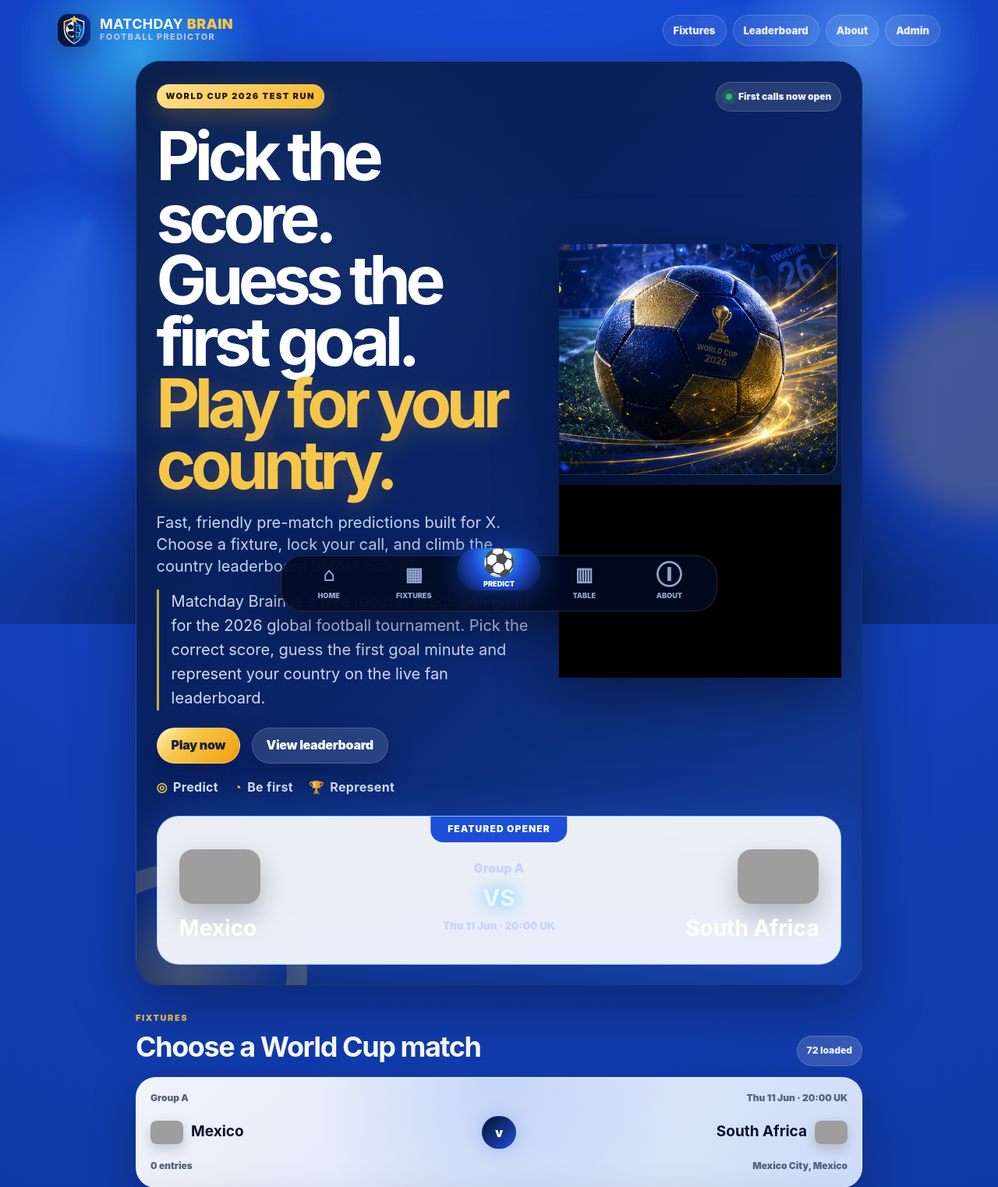
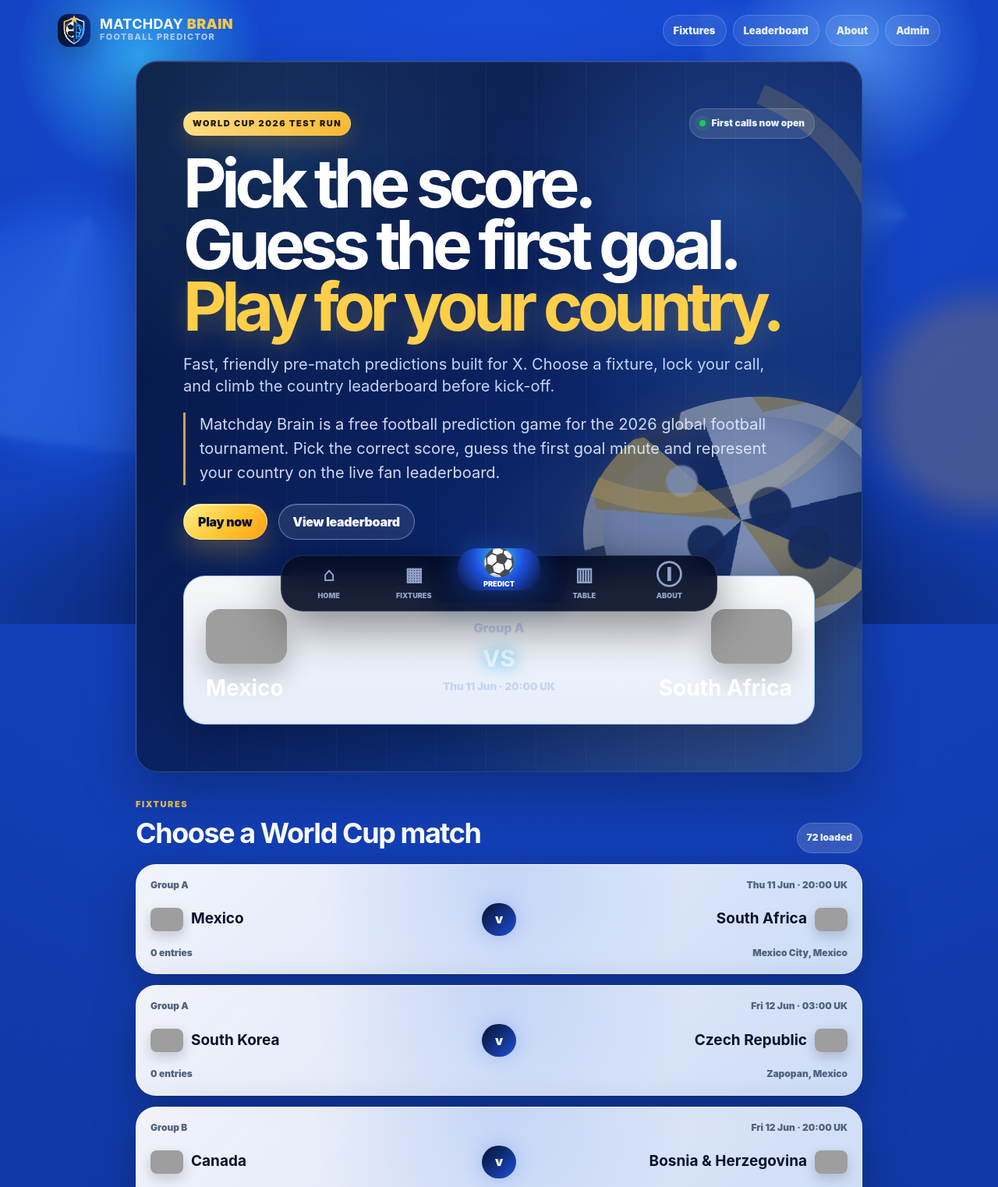
Before and after one commit to matchday-brain/matchday-brain, a Flask app: page / in a window 1280 px wide. Shown: the top 1522 px of the page at 78% size. Run offline with Flask 3, Linux system fonts and the light colour scheme; data comes from the database, SQL or seed files in the repository; data that the repository does not hold is empty; some libraries are stand-ins or nearby versions; grey boxes are pictures that could not be loaded.

Commit message:
Add files via upload

```diff
--- a/templates/index.html
+++ b/templates/index.html
@@ -14,254 +14,212 @@
 {% endblock %}
 
 {% block content %}
+
 <style>
-  .premium-hero.football-hero-upgrade {
+  /* Clean homepage polish - keeps the working layout, removes awkward image box */
+  .premium-hero {
     position: relative;
     overflow: hidden;
     isolation: isolate;
-    padding: clamp(1.2rem, 2vw, 2rem);
     background:
-      radial-gradient(circle at 18% 18%, rgba(73, 140, 255, 0.16), transparent 32%),
-      linear-gradient(135deg, #05173f 0%, #0a2468 48%, #1540a6 100%);
-    border: 1px solid rgba(255,255,255,0.08);
-    border-radius: 32px;
+      radial-gradient(circle at 82% 20%, rgba(72, 148, 255, .26), transparent 30%),
+      radial-gradient(circle at 18% 12%, rgba(82, 196, 255, .14), transparent 30%),
+      linear-gradient(135deg, #06133a 0%, #0a2364 52%, #123f9f 100%) !important;
+    border: 1px solid rgba(170, 205, 255, .22);
+    box-shadow:
+      0 28px 70px rgba(0,0,0,.28),
+      inset 0 1px 0 rgba(255,255,255,.12);
   }
 
-  .premium-hero.football-hero-upgrade::before {
+  .premium-hero::before {
     content: "";
     position: absolute;
     inset: 0;
+    z-index: -3;
+    pointer-events: none;
     background:
-      linear-gradient(90deg, rgba(255,255,255,0.05) 0 1px, transparent 1px 56px),
-      linear-gradient(180deg, rgba(255,255,255,0.035), rgba(255,255,255,0));
-    opacity: 0.22;
-    pointer-events: none;
-    z-index: 0;
+      linear-gradient(90deg, rgba(255,255,255,.05) 1px, transparent 1px) 0 0 / 64px 100%,
+      radial-gradient(ellipse at 86% 86%, rgba(255, 207, 74, .20), transparent 38%),
+      linear-gradient(180deg, rgba(255,255,255,.04), transparent 48%);
+    opacity: .72;
   }
 
-  .premium-hero.football-hero-upgrade::after {
+  /* Stadium sweep */
+  .premium-hero .hero-topline::after {
     content: "";
     position: absolute;
-    left: -10%;
-    right: -10%;
-    bottom: -125px;
-    height: 230px;
-    background: radial-gradient(ellipse at center, rgba(255, 199, 58, 0.24), rgba(255, 199, 58, 0) 68%);
+    right: -110px;
+    bottom: -480px;
+    width: 520px;
+    height: 520px;
+    border-radius: 50%;
+    border: 26px solid rgba(255, 207, 74, .16);
+    border-left-color: transparent;
+    border-top-color: transparent;
+    transform: rotate(-22deg);
     pointer-events: none;
-    z-index: 0;
+    z-index: -1;
   }
 
-  .football-hero-upgrade .hero-topline,
-  .football-hero-upgrade .hero-main,
-  .football-hero-upgrade .featured-match {
+  /* CSS football - subtle, clean, no image box */
+  .premium-hero::after {
+    content: "";
+    position: absolute;
+    right: clamp(-105px, -4vw, -40px);
+    bottom: clamp(128px, 13vw, 175px);
+    width: clamp(210px, 28vw, 365px);
+    aspect-ratio: 1;
+    z-index: -1;
+    pointer-events: none;
+    border-radius: 50%;
+    opacity: .42;
+    background:
+      radial-gradient(circle at 32% 25%, rgba(255,255,255,.88) 0 6%, transparent 7%),
+      radial-gradient(circle at 61% 47%, rgba(6,18,52,.95) 0 10%, transparent 10.8%),
+      radial-gradient(circle at 36% 58%, rgba(6,18,52,.95) 0 8.5%, transparent 9.2%),
+      radial-gradient(circle at 72% 70%, rgba(6,18,52,.95) 0 8.5%, transparent 9.2%),
+      conic-gradient(from 20deg,
+        #f7f9ff 0 11%,
+        #d8e2f4 11% 19%,
+        #0a1b4f 19% 29%,
+        #f5c94b 29% 38%,
+        #f6f8ff 38% 51%,
+        #0a1b4f 51% 61%,
+        #d8e2f4 61% 74%,
+        #f4c548 74% 84%,
+        #081944 84% 92%,
+        #f7f9ff 92% 100%);
+    box-shadow:
+      0 32px 46px rgba(0,0,0,.34),
+      inset -28px -36px 62px rgba(0,0,0,.44),
+      inset 22px 20px 44px rgba(255,255,255,.20),
+      0 0 62px rgba(255,207,74,.16);
+    transform: rotate(-12deg);
+  }
+
+  .premium-hero h1,
+  .premium-hero p,
+  .premium-hero .hero-actions,
+  .premium-hero .featured-match,
+  .premium-hero .hero-topline {
     position: relative;
     z-index: 2;
   }
 
-  .football-hero-upgrade .hero-main {
-    display: grid;
-    grid-template-columns: minmax(0, 1.15fr) minmax(260px, 0.85fr);
-    gap: clamp(1rem, 2vw, 2rem);
-    align-items: center;
-    margin-top: 1rem;
+  .premium-hero h1 {
+    max-width: 900px;
+    text-shadow: 0 14px 38px rgba(0,0,0,.28);
   }
 
-  .football-hero-upgrade .hero-copy h1 {
-    max-width: 760px;
-    margin-bottom: 1rem;
+  .premium-hero h1 em {
+    color: #ffcf4a;
+    font-style: normal;
+    text-shadow: 0 10px 32px rgba(255, 204, 64, .22);
   }
 
-  .football-hero-upgrade .hero-copy p,
-  .football-hero-upgrade .seo-intro {
-    max-width: 640px;
+  .premium-hero p {
+    max-width: 780px;
   }
 
-  .football-hero-upgrade .seo-intro {
-    margin-top: 1rem;
-    padding-left: 1rem;
-    border-left: 3px solid rgba(255, 204, 64, 0.8);
-    color: rgba(232, 238, 255, 0.9);
+  .premium-hero .seo-intro {
+    max-width: 760px;
+    padding-left: 18px;
+    border-left: 3px solid rgba(255, 207, 74, .78);
+    color: rgba(229, 238, 255, .9);
   }
 
-  .football-hero-upgrade .hero-actions {
-    margin-top: 1.35rem;
-    display: flex;
-    gap: 0.9rem;
-    flex-wrap: wrap;
+  .premium-hero .hero-actions {
+    gap: 14px;
   }
 
-  .football-hero-upgrade .hero-visual {
-    position: relative;
-    min-height: 360px;
-    display: flex;
-    align-items: flex-end;
-    justify-content: center;
+  .premium-hero .btn.primary {
+    background: linear-gradient(135deg, #fff088 0%, #ffc531 55%, #ff9f17 100%);
+    color: #071229;
+    box-shadow:
+      0 16px 34px rgba(255, 188, 38, .26),
+      inset 0 1px 0 rgba(255,255,255,.68);
   }
 
-  .football-hero-upgrade .hero-visual::before {
-    content: "";
-    position: absolute;
-    inset: 14% 10% 8% 10%;
-    border-radius: 28px;
-    background:
-      radial-gradient(circle at 65% 28%, rgba(255,255,255,0.32), transparent 18%),
-      linear-gradient(180deg, rgba(7,22,63,0.18), rgba(4,13,35,0.55));
-    box-shadow: inset 0 0 0 1px rgba(255,255,255,0.05);
-    opacity: 0.95;
+  .premium-hero .btn.glass {
+    background: rgba(255,255,255,.09);
+    border: 1px solid rgba(196, 218, 255, .44);
+    box-shadow: inset 0 1px 0 rgba(255,255,255,.15);
   }
 
-  .football-hero-upgrade .hero-visual::after {
-    content: "";
-    position: absolute;
-    right: 12%;
-    bottom: 4%;
-    width: 78%;
-    height: 16px;
-    border-radius: 50%;
-    background: radial-gradient(ellipse at center, rgba(0,0,0,0.38), rgba(0,0,0,0));
-    filter: blur(8px);
+  .premium-hero .featured-match {
+    margin-top: clamp(28px, 4vw, 46px);
+    background: linear-gradient(180deg, rgba(255,255,255,.96), rgba(239,245,255,.96));
+    box-shadow: 0 24px 58px rgba(0,0,0,.24);
   }
 
-  .football-hero-upgrade .hero-ball-deco {
-    position: relative;
-    width: min(100%, 420px);
-    z-index: 1;
-    display: flex;
-    justify-content: center;
-    align-items: flex-end;
-    pointer-events: none;
-    filter: drop-shadow(0 24px 40px rgba(0,0,0,0.42));
+  .premium-hero .ribbon {
+    box-shadow: 0 10px 22px rgba(10, 72, 210, .26);
   }
 
-  .football-hero-upgrade .hero-ball-deco img {
-    width: 100%;
-    height: auto;
-    display: block;
+  @media (max-width: 760px) {
+    .premium-hero {
+      padding-bottom: 24px;
     }
 
-  .football-hero-upgrade .hero-visual-copy {
-    position: absolute;
-    top: 1rem;
-    right: 1rem;
-    left: 1rem;
-    display: flex;
-    justify-content: flex-end;
-    pointer-events: none;
+    .premium-hero::after {
+      right: -92px;
+      bottom: 250px;
+      width: 235px;
+      opacity: .24;
     }
 
-  .football-hero-upgrade .hero-mini-points {
-    display: inline-flex;
-    gap: 1.25rem;
-    margin-top: 1.2rem;
-    flex-wrap: wrap;
-    color: rgba(250, 204, 70, 0.95);
-    font-weight: 700;
-    letter-spacing: 0.02em;
+    .premium-hero .hero-topline::after {
+      right: -210px;
+      bottom: -520px;
+      opacity: .4;
     }
 
-  .football-hero-upgrade .hero-mini-points span {
-    display: inline-flex;
-    align-items: center;
-    gap: 0.45rem;
-    color: rgba(235, 241, 255, 0.92);
-  }
-
-  .football-hero-upgrade .hero-mini-points b {
-    color: #f7c645;
-    font-weight: 800;
-  }
-
-  .football-hero-upgrade .featured-match {
-    margin-top: 1.6rem;
-    backdrop-filter: blur(8px);
-    background: linear-gradient(180deg, rgba(255,255,255,0.92), rgba(241,245,255,0.96));
-  }
-
-  @media (max-width: 980px) {
-    .football-hero-upgrade .hero-main {
-      grid-template-columns: 1fr;
-    }
-
-    .football-hero-upgrade .hero-copy h1,
-    .football-hero-upgrade .hero-copy p,
-    .football-hero-upgrade .seo-intro {
+    .premium-hero h1 {
+      font-size: clamp(48px, 13.5vw, 72px);
+      line-height: .9;
       max-width: 100%;
     }
 
-    .football-hero-upgrade .hero-visual {
-      min-height: 280px;
-      order: 2;
-    }
+    .premium-hero p {
+      max-width: 100%;
     }
 
-  @media (max-width: 720px) {
-    .premium-hero.football-hero-upgrade {
-      padding: 1rem;
-      border-radius: 24px;
+    .premium-hero .seo-intro {
+      display: none;
     }
 
-    .football-hero-upgrade .hero-main {
-      gap: 0.5rem;
+    .premium-hero .hero-actions {
+      display: grid;
+      grid-template-columns: 1fr 1fr;
+      gap: 12px;
     }
 
-    .football-hero-upgrade .hero-actions {
-      display: grid;
-      grid-template-columns: 1fr 1fr;
-      gap: 0.8rem;
+    .premium-hero .hero-actions .btn {
+      width: 100%;
+      min-width: 0;
+      justify-content: center;
+      padding-left: 10px;
+      padding-right: 10px;
     }
 
-    .football-hero-upgrade .hero-actions .btn {
-      width: 100%;
-      justify-content: center;
-    }
-
-    .football-hero-upgrade .hero-visual {
-      min-height: 220px;
-      margin-top: 0.4rem;
-    }
-
-    .football-hero-upgrade .hero-ball-deco {
-      width: min(100%, 250px);
-      opacity: 0.95;
-    }
-
-    .football-hero-upgrade .hero-mini-points {
-      gap: 0.8rem 1rem;
-      font-size: 0.92rem;
+    .premium-hero .featured-match {
+      margin-top: 24px;
     }
   }
 </style>
 
 {% set featured = fixtures[0] if fixtures else none %}
-<section class="hero-card premium-hero football-hero-upgrade">
+<section class="hero-card premium-hero">
   <div class="hero-topline">
     <span class="tag tag-gold">World Cup 2026 test run</span>
     <span class="live-pill"><span class="pulse"></span>{% if today_predictions %}{{ today_predictions }} predictions today{% elif total_predictions %}{{ total_predictions }} predictions loaded{% else %}First calls now open{% endif %}</span>
   </div>
-
-  <div class="hero-main">
-    <div class="hero-copy">
   <h1>Pick the score.<br>Guess the first goal.<br><em>Play for your country.</em></h1>
   <p>Fast, friendly pre-match predictions built for X. Choose a fixture, lock your call, and climb the country leaderboard before kick-off.</p>
   <p class="seo-intro">Matchday Brain is a free football prediction game for the 2026 global football tournament. Pick the correct score, guess the first goal minute and represent your country on the live fan leaderboard.</p>
   <div class="hero-actions">
     <a class="btn primary" href="#fixtures">Play now</a>
     <a class="btn glass" href="{{ url_for('leaderboard') }}">View leaderboard</a>
-      </div>
-      <div class="hero-mini-points">
-        <span><b>◎</b> Predict</span>
-        <span><b>◔</b> Be first</span>
-        <span><b>🏆</b> Represent</span>
-      </div>
-    </div>
-
-    <div class="hero-visual" aria-hidden="true">
-      <div class="hero-visual-copy">
-      </div>
-      <div class="hero-ball-deco">
-        <img src="{{ url_for('static', filename='img/hero-football-realistic.png') }}" alt="">
-      </div>
-    </div>
   </div>
 
   {% if featured %}
@@ -326,5 +284,11 @@
       </a>
     {% endfor %}
   </div>
+{% else %}
+  <div class="empty-card glass-panel">
+    <h3>No World Cup fixtures yet</h3>
+    <p>Open Admin and load the clean World Cup schedule.</p>
+    <a class="btn primary" href="{{ url_for('admin_login') }}">Go to admin</a>
+  </div>
 {% endif %}
 {% endblock %}
```
Lines whose indentation alone changed are shown as unchanged.
